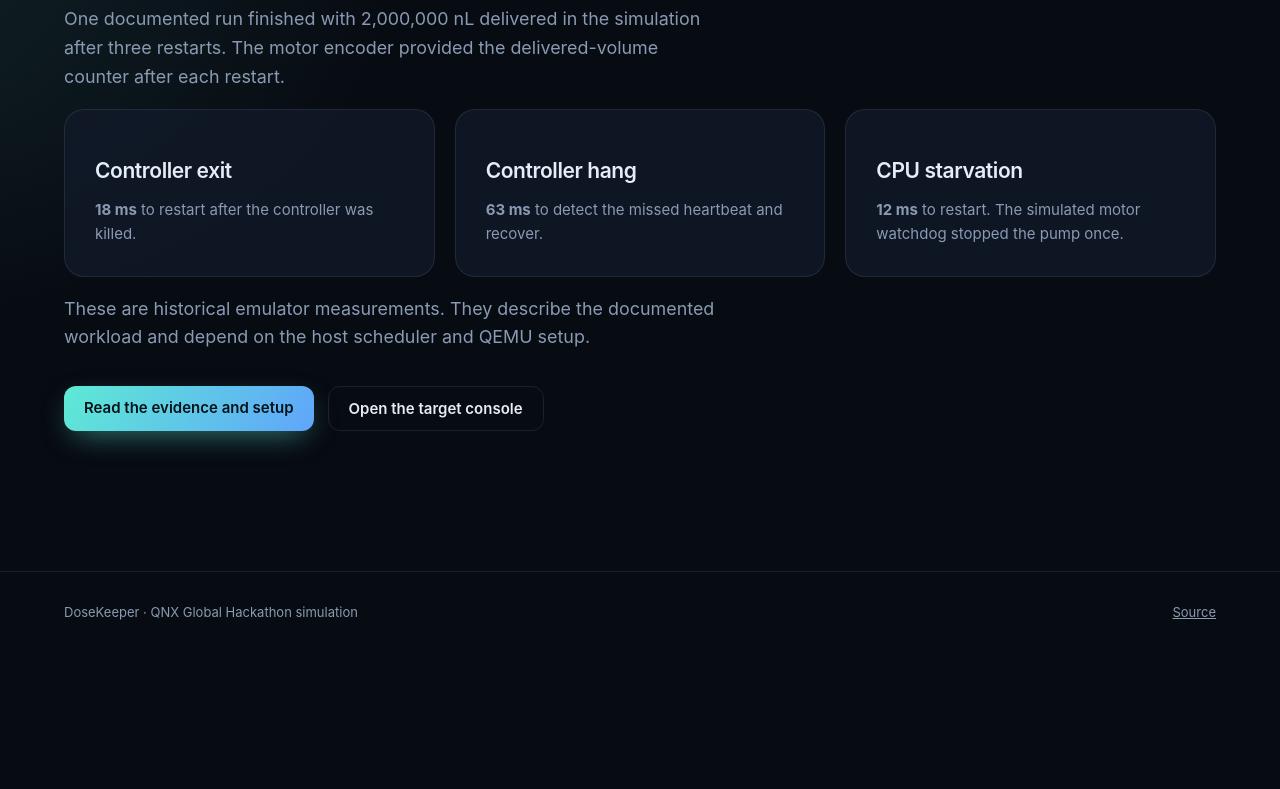
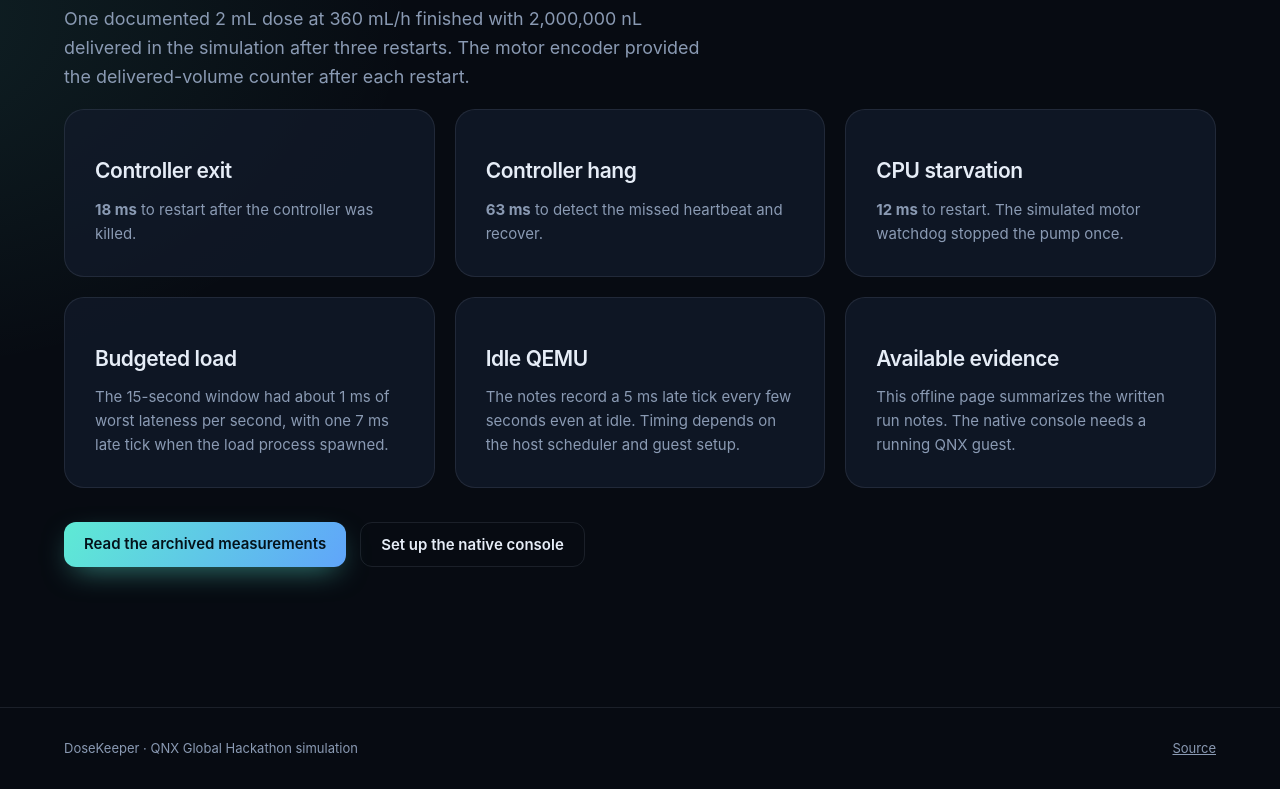
Before and after one commit to himanshu748/dosekeeper, a plain HTML site: page web/evidence.html in a window 1280 px wide. Shown: the part 318-1107 px from the top of the page. Before the commit the page ends 971 px from the top, so only its background shows below. Drawn offline with Linux system fonts and the light colour scheme.

Commit message:
Make the archived QNX judge path explicit (#7)

```diff
--- a/web/evidence.html
+++ b/web/evidence.html
@@ -10,14 +10,14 @@
 <body>
 <header class="nav">
   <a class="brand" href="index.html"><span class="drop" aria-hidden="true"></span>DoseKeeper</a>
-  <nav aria-label="Evidence links"><a class="gh" href="https://github.com/himanshu748/dosekeeper/blob/main/docs/run.md#measured-on-qemukvm-4-vcpus">Run notes</a></nav>
+  <nav aria-label="Evidence links"><a class="gh" href="https://github.com/himanshu748/dosekeeper/blob/6206c753a2411ef1b85695964ac710c2a8596dac/docs/run.md#measured-on-qemukvm-4-vcpus">Archived run notes</a></nav>
 </header>
 <main>
   <section>
     <p class="eyebrow">Recorded QNX 8.0 simulation · QEMU/KVM · 4 vCPUs</p>
     <h1>Controller recovery</h1>
-    <p class="lede">One documented run finished with 2,000,000 nL delivered in the simulation after three restarts. The motor encoder provided the delivered-volume counter after each restart.</p>
-    <div class="cards" aria-label="Recorded recovery times">
+    <p class="lede">One documented 2 mL dose at 360 mL/h finished with 2,000,000 nL delivered in the simulation after three restarts. The motor encoder provided the delivered-volume counter after each restart.</p>
+    <div class="cards" aria-label="Recorded timings and evidence scope">
       <article class="card">
         <h3>Controller exit</h3>
         <p><strong>18 ms</strong> to restart after the controller was killed.</p>
@@ -30,11 +30,22 @@
         <h3>CPU starvation</h3>
         <p><strong>12 ms</strong> to restart. The simulated motor watchdog stopped the pump once.</p>
       </article>
+      <article class="card">
+        <h3>Budgeted load</h3>
+        <p>The 15-second window had about 1 ms of worst lateness per second, with one 7 ms late tick when the load process spawned.</p>
+      </article>
+      <article class="card">
+        <h3>Idle QEMU</h3>
+        <p>The notes record a 5 ms late tick every few seconds even at idle. Timing depends on the host scheduler and guest setup.</p>
+      </article>
+      <article class="card">
+        <h3>Available evidence</h3>
+        <p>This offline page summarizes the written run notes. The native console needs a running QNX guest.</p>
+      </article>
     </div>
-    <p class="lede">These are historical emulator measurements. They describe the documented workload and depend on the host scheduler and QEMU setup.</p>
     <div class="cta">
-      <a class="btn primary" href="https://github.com/himanshu748/dosekeeper/blob/main/docs/run.md">Read the evidence and setup</a>
-      <a class="btn ghost" href="index.html#console">Open the target console</a>
+      <a class="btn primary" href="https://github.com/himanshu748/dosekeeper/blob/6206c753a2411ef1b85695964ac710c2a8596dac/docs/run.md#measured-on-qemukvm-4-vcpus">Read the archived measurements</a>
+      <a class="btn ghost" href="https://github.com/himanshu748/dosekeeper/blob/main/docs/run.md">Set up the native console</a>
     </div>
   </section>
 </main>
```
Also changed, not shown: 2 other files.
